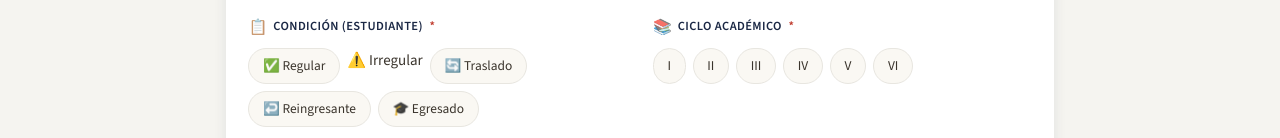
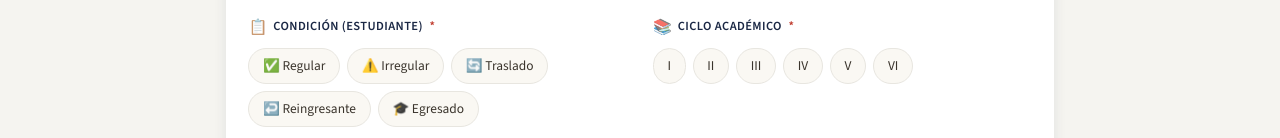
Before and after one commit to jhanzzdnb/ficha_diagnostica_estudiantes, a website: page public/index.html in a window 1280 px wide. Shown: the part 818-956 px from the top of the page. Drawn offline with nearby package versions, Linux system fonts and the light colour scheme; no server answers.

Commit message:
Modificando las opciones de la condicion

```diff
--- a/public/index.html
+++ b/public/index.html
@@ -229,7 +229,7 @@ body{font-family:'Source Sans 3',sans-serif;background:var(--g100);color:var(--g
         <label class="lbl"><span class="ico">📋</span> Condición (Estudiante) <span class="req">*</span></label>
         <div class="pill-group">
           <label><input type="radio" name="condicion" value="Regular" required><span class="pill">✅ Regular</span></label>
-          <label><input type="radio" name="condicion" value="Irregular"><span clasgit add .s="pill">⚠️ Irregular</span></label>
+          <label><input type="radio" name="condicion" value="Irregular"><span class="pill">⚠️ Irregular</span></label>
           <label><input type="radio" name="condicion" value="Traslado"><span class="pill">🔄 Traslado</span></label>
           <label><input type="radio" name="condicion" value="Reingresante"><span class="pill">↩️ Reingresante</span></label>
           <label><input type="radio" name="condicion" value="Egresado"><span class="pill">🎓 Egresado</span></label>
```
